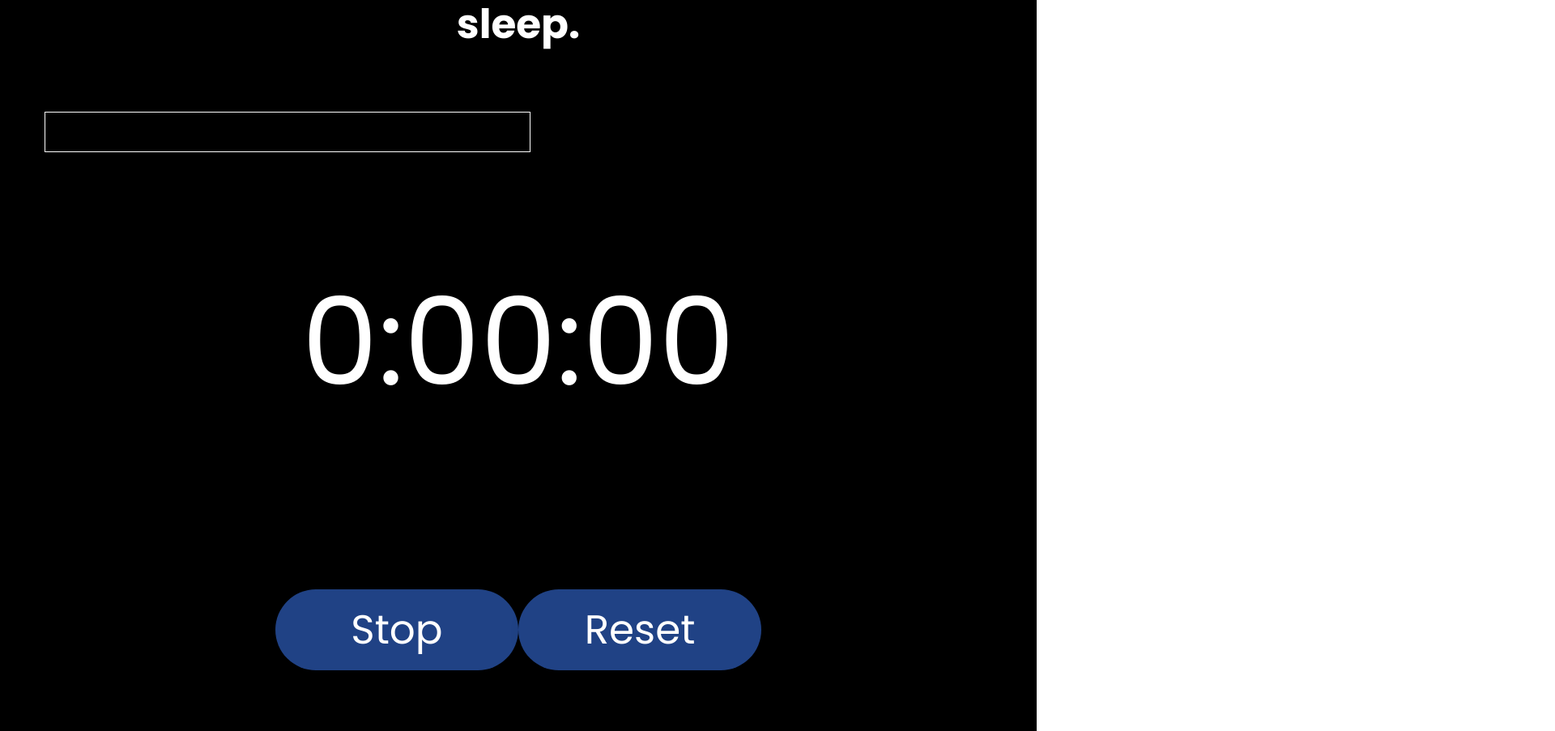
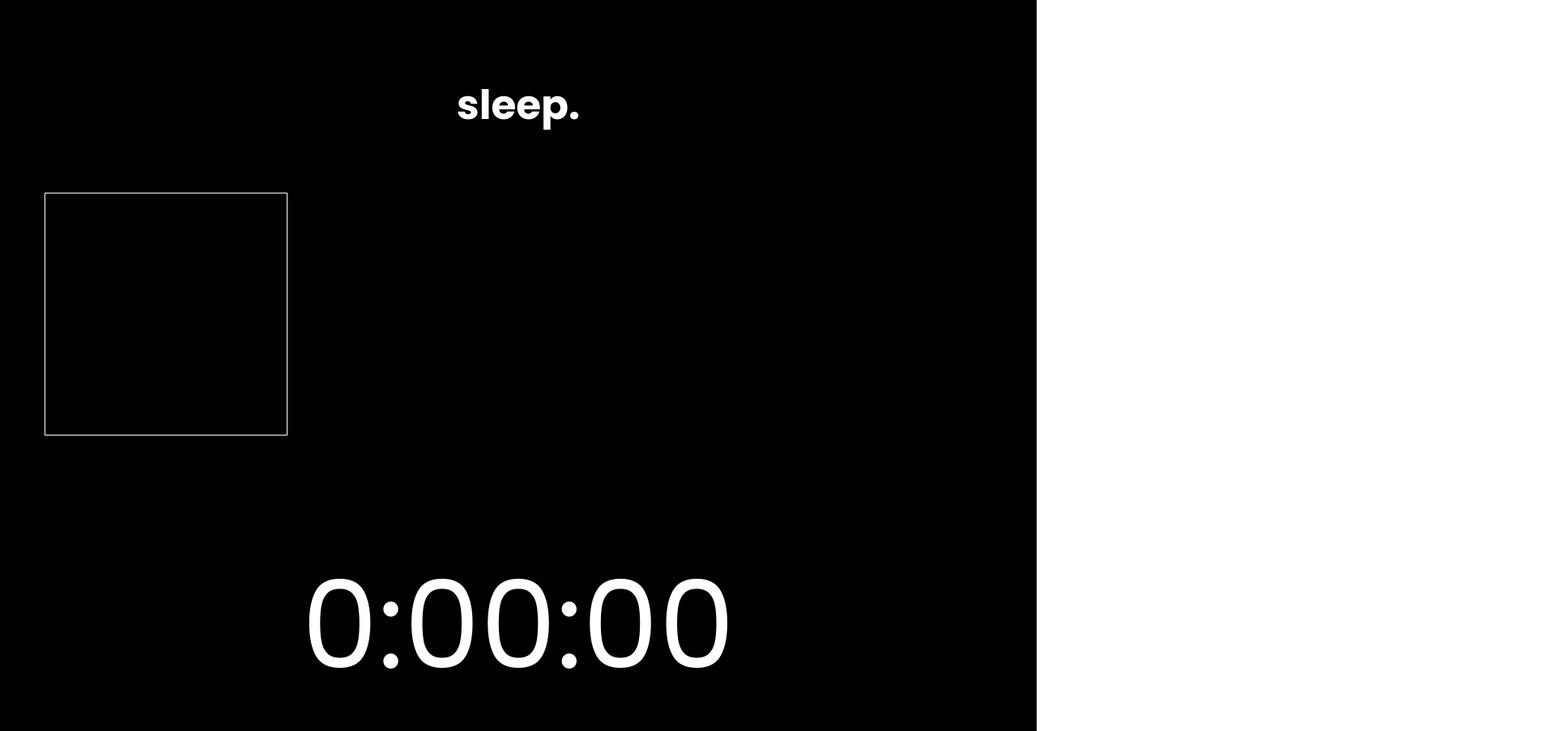
Before and after one commit to bongoco/DreamOn, a plain HTML site: page index.html in a window 1280 px wide. Shown: the part 837-1740 px from the top of the page at 81% size, 1920 px wide, since content can reach past the window. Drawn offline with Linux system fonts and the light colour scheme.

Commit message:
Add files via upload

```diff
--- a/index.html
+++ b/index.html
@@ -94,8 +94,8 @@
                 </div>
             </div>
             <div class="row">
-<!--MOUSE LEAVER FUNCTION LOWER-->
-                <div id="coordiv" style="width:600px;height:50px;border:0.5px solid" on onmouseout="chronoStop()"></div>
+<!--Blackbox-->
+                <div id="coordiv" style="width:300px;height:300px;border:0.5px solid" on onmouseout="chronoStop()"></div>
                 <!DOCTYPE html> <!-- BLACK RECTANGLE -->
 
 <!-- LOWER ZIPPED -->
@@ -130,15 +130,15 @@ function clearCoor() {
 </html>
 
 
-<!--MOUSE LEAVER FUNCTION UPPER -->
+<!--Timer -->
 
 <!DOCTYPE html>
 <div class = "page-timer" align = "center" >
 <span id="chronotime">0:00:00</span>
 
 <form name="chronoForm">
-    <input class = "button white" name="startstop" value="Stop" onClick="chronoStop()" /> <!-- EDITED original is chronoStart() -->
-    <input class = "button white" name="reset" value="Reset" onClick="chronoReset()" />
+    <input class = "button timer" name="startstop" value="Stop" onClick="chronoStop()" /> <!-- EDITED original is chronoStart() -->
+    <input class = "button timer" name="reset" value="Reset" onClick="chronoReset()" />
 </form>
 
 </div>
@@ -189,11 +189,11 @@ function chronoContinue(){
     chrono()
 }
 function chronoReset(){
-    document.getElementById("chronotime").innerHTML = "0:00:00:000"
+    document.getElementById("chronotime").innerHTML = "0:00:00"
     start = new Date()
 }
 function chronoStopReset(){
-    document.getElementById("chronotime").innerHTML = "0:00:00:000"
+    document.getElementById("chronotime").innerHTML = "0:00:00"
     document.chronoForm.startstop.onclick = chronoStart
 }
 function chronoStop(){
--- a/style.css
+++ b/style.css
@@ -198,13 +198,31 @@ input:-webkit-autofill:focus {
     margin-left: 5px;
 }
 
+.button.timer {
+    background-color: #000000;
+    color: #000000;
+    height:1px;
+    width:1px;
+    margin: 170px -5000px;
+    position: center;
+    top:1%;
+    left:1%;
+    font-size: 1px;
+    text-align: center;
+}
+}
+.button.timer:hover {
+    background-color: #000000;
+    color: #000000;
+}
+
 /**
 *Page title
 **/
 
 .page-title {
     margin-bottom: 60px;
-    margin-top: -100px;      /* SLEEP. MOVEMENT */
+    margin-top: 0px;      /* SLEEP. MOVEMENT */
 }
 
 .page-title h2 {
```
